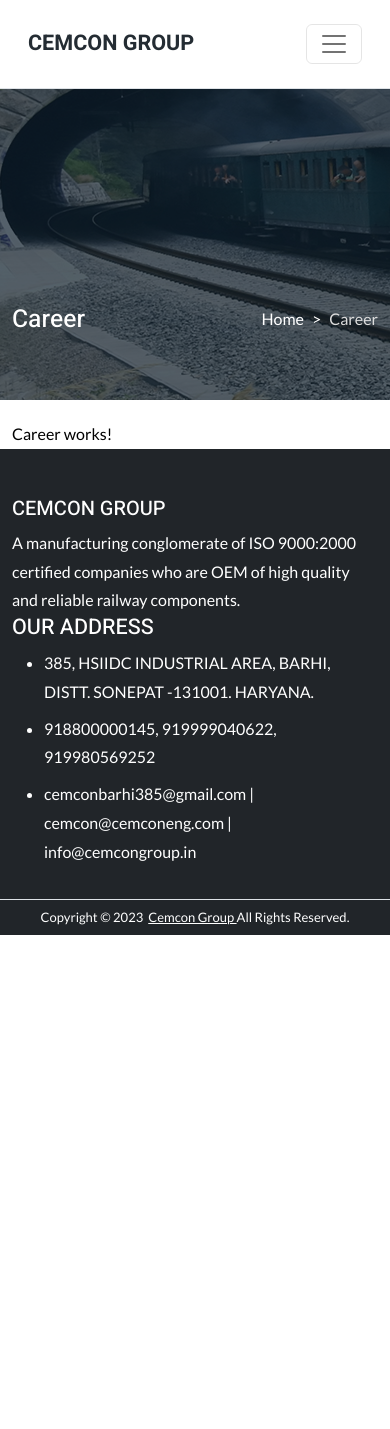
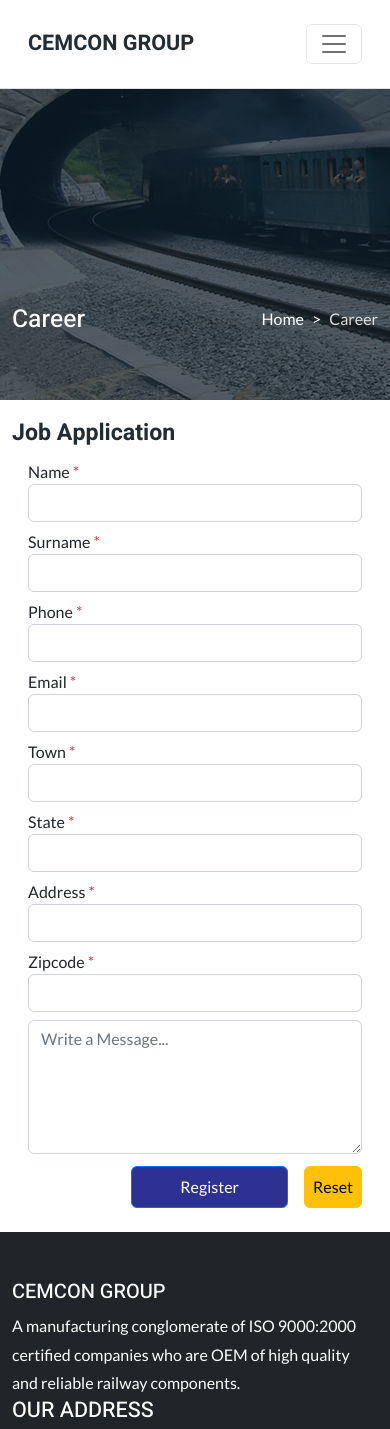
Before and after one commit to shahidweb/cemcongroup, an Angular app: page /career in a window 390 px wide. Shown: the top 1429 px of the page. Before the commit the page ends 935 px from the top, so only its background shows below. Built offline with nearby package versions, Linux system fonts and the light colour scheme.

Commit message:
careerModule

```diff
--- a/src/app/app-routing.module.ts
+++ b/src/app/app-routing.module.ts
@@ -7,11 +7,12 @@ import { CareerComponent } from './componets/career/career.component';
 import { ContactComponent } from './componets/contact/contact.component';
 
 const routes: Routes = [
-  { path: '', component: HomeComponent },
+  { path: 'home', component: HomeComponent },
   { path: 'about', component: AboutComponent },
   { path: 'product', component: ProductsComponent },
   { path: 'career', component: CareerComponent },
   { path: 'contact', component: ContactComponent },
+  { path: '', redirectTo: '/home', pathMatch: 'full' },
   { path: '**', component: HomeComponent }
 ];
 
--- a/src/app/app.module.ts
+++ b/src/app/app.module.ts
@@ -13,6 +13,7 @@ import { AboutComponent } from './componets/about/about.component';
 import { ProductsComponent } from './componets/products/products.component';
 import { CareerComponent } from './componets/career/career.component';
 import { ContactComponent } from './componets/contact/contact.component'
+import { FormsModule } from '@angular/forms';
 
 
 @NgModule({
@@ -31,6 +32,7 @@ import { ContactComponent } from './componets/contact/contact.component'
     AppRoutingModule,
     NgbModule,
     HttpClientModule,
+    FormsModule,
     SharedModule,
   ],
   providers: [],
--- a/src/app/componets/career/career.component.html
+++ b/src/app/componets/career/career.component.html
@@ -1,4 +1,94 @@
 <app-banner [data]="bannerData"></app-banner>
 <div class="container">
-    <p>Career works!</p>
+    <div class="row">
+        <div class="col-sm-12">
+            <h3 class="fw-bold">Job Application</h3>
+        </div>
+    </div>
+    <form class="mx-3" name="form" #f="ngForm" (ngSubmit)="f.form.valid && onSubmit()">
+        <div class="row">
+            <div class="col-sm-6 py-1">
+                <label>Name <span class="text-danger">*</span></label>
+                <input type="text" class="form-control" name="name" [(ngModel)]="form.name" required #name="ngModel"
+                    [ngClass]="{ 'is-invalid': f.submitted && name.errors }" />
+                <div *ngIf="f.submitted && name.errors" class="invalid-feedback">
+                    <div *ngIf="name.errors['required']">Name is required</div>
+                </div>
+            </div>
+
+            <div class="col-sm-6 py-1">
+                <label>Surname <span class="text-danger">*</span></label>
+                <input type="text" class="form-control" name="surname" [(ngModel)]="form.surname" required
+                    #surname="ngModel" [ngClass]="{ 'is-invalid': f.submitted && surname.errors }" />
+                <div *ngIf="f.submitted && surname.errors" class="invalid-feedback">
+                    <div *ngIf="surname.errors['required']">Surname is required</div>
+                </div>
+            </div>
+
+            <div class="col-sm-6 py-1">
+                <label>Phone <span class="text-danger">*</span></label>
+                <input type="text" class="form-control" name="phone" [(ngModel)]="form.phone" required #phone="ngModel"
+                    [ngClass]="{ 'is-invalid': f.submitted && phone.errors }" />
+                <div *ngIf="f.submitted && phone.errors" class="invalid-feedback">
+                    <div *ngIf="phone.errors['required']">Phone is required</div>
+                </div>
+            </div>
+
+            <div class="col-sm-6 py-1">
+                <label>Email <span class="text-danger">*</span> </label>
+                <input type="email" class="form-control" name="email" [(ngModel)]="form.email" required email
+                    #email="ngModel" [ngClass]="{ 'is-invalid': f.submitted && email.errors }" />
+                <div *ngIf="f.submitted && email.errors" class="invalid-feedback">
+                    <div *ngIf="email.errors['required']">Email is required</div>
+                    <div *ngIf="email.errors['email']">Email is invalid</div>
+                </div>
+            </div>
+
+            <div class="col-sm-3 py-1">
+                <label>Town <span class="text-danger">*</span></label>
+                <input type="text" class="form-control" name="town" [(ngModel)]="form.town" required #town="ngModel"
+                    [ngClass]="{ 'is-invalid': f.submitted && town.errors }" />
+                <div *ngIf="f.submitted && town.errors" class="invalid-feedback">
+                    <div *ngIf="town.errors['required']">Town is required</div>
+                </div>
+            </div>
+
+            <div class="col-sm-3 py-1">
+                <label>State <span class="text-danger">*</span></label>
+                <input type="text" class="form-control" name="state" [(ngModel)]="form.state" required #state="ngModel"
+                    [ngClass]="{ 'is-invalid': f.submitted && state.errors }" />
+                <div *ngIf="f.submitted && state.errors" class="invalid-feedback">
+                    <div *ngIf="state.errors['required']">State is required</div>
+                </div>
+            </div>
+
+            <div class="col-sm-3 py-1">
+                <label>Address <span class="text-danger">*</span></label>
+                <input type="text" class="form-control" name="address" [(ngModel)]="form.address" required
+                    #address="ngModel" [ngClass]="{ 'is-invalid': f.submitted && address.errors }" />
+                <div *ngIf="f.submitted && address.errors" class="invalid-feedback">
+                    <div *ngIf="address.errors['required']">Address is required</div>
+                </div>
+            </div>
+
+            <div class="col-sm-3 py-1">
+                <label>Zipcode <span class="text-danger">*</span></label>
+                <input type="text" class="form-control" name="zipcode" [(ngModel)]="form.zipcode" required
+                    #zipcode="ngModel" [ngClass]="{ 'is-invalid': f.submitted && zipcode.errors }" />
+                <div *ngIf="f.submitted && zipcode.errors" class="invalid-feedback">
+                    <div *ngIf="zipcode.errors['required']">Zipcode is required</div>
+                </div>
+            </div>
+
+            <div class="col-sm-12 py-1">
+                <textarea class="form-control" placeholder="Write a Message..." rows="5" [(ngModel)]="form.message"
+                    name="message"></textarea>
+            </div>
+
+            <div class="form-group text-end py-2 mb-3">
+                <button type="submit" class="btn btn-primary p-2 px-5 me-3">Register</button>
+                <button type="button" (click)="onReset(f)" class="btn btn-warning p-2 float-right">Reset</button>
+            </div>
+        </div>
+    </form>
 </div>
--- a/src/app/componets/career/career.component.ts
+++ b/src/app/componets/career/career.component.ts
@@ -1,4 +1,5 @@
 import { Component } from '@angular/core';
+import { NgForm } from '@angular/forms';
 import { CoreService } from 'src/app/common/core.service';
 
 @Component({
@@ -8,10 +9,30 @@ import { CoreService } from 'src/app/common/core.service';
 })
 export class CareerComponent {
   bannerData: any = {};
+  form = {
+    name: '',
+    surname: '',
+    phone: '',
+    email: '',
+    town: '',
+    state: '',
+    address: '',
+    zipcode: '',
+    message: '',
+  };
 
   constructor(private coreService: CoreService) {
     this.coreService.getHttp('career.json').subscribe((res: any) => {
       this.bannerData = res.banner;
     })
   }
+
+
+  onSubmit(): void {
+    console.log(JSON.stringify(this.form, null, 2));
+  }
+
+  onReset(form: NgForm): void {
+    form.reset();
+  }
 }
--- a/src/app/componets/contact/contact.component.html
+++ b/src/app/componets/contact/contact.component.html
@@ -1,4 +1,67 @@
 <app-banner [data]="bannerData"></app-banner>
 <div class="container">
-    <p>Contact works!</p>
+    <div class="row">
+        <div class="col-sm-8">
+            <h3 class="fw-bold">Quotation</h3>
+            <form class="mx-3" name="form" #f="ngForm" (ngSubmit)="f.form.valid && onSubmit()">
+                <div class="row">
+                    <div class="col-sm-6 py-1">
+                        <label>Name <span class="text-danger">*</span></label>
+                        <input type="text" class="form-control" name="name" [(ngModel)]="form.name" required
+                            #name="ngModel" [ngClass]="{ 'is-invalid': f.submitted && name.errors }" />
+                        <div *ngIf="f.submitted && name.errors" class="invalid-feedback">
+                            <div *ngIf="name.errors['required']">Name is required</div>
+                        </div>
+                    </div>
+
+                    <div class="col-sm-6 py-1">
+                        <label>Phone <span class="text-danger">*</span></label>
+                        <input type="text" class="form-control" name="phone" [(ngModel)]="form.phone" required
+                            #phone="ngModel" [ngClass]="{ 'is-invalid': f.submitted && phone.errors }" />
+                        <div *ngIf="f.submitted && phone.errors" class="invalid-feedback">
+                            <div *ngIf="phone.errors['required']">Phone is required</div>
+                        </div>
+                    </div>
+
+                    <div class="col-sm-6 py-1">
+                        <label>Email <span class="text-danger">*</span> </label>
+                        <input type="email" class="form-control" name="email" [(ngModel)]="form.email" required email
+                            #email="ngModel" [ngClass]="{ 'is-invalid': f.submitted && email.errors }" />
+                        <div *ngIf="f.submitted && email.errors" class="invalid-feedback">
+                            <div *ngIf="email.errors['required']">Email is required</div>
+                            <div *ngIf="email.errors['email']">Email is invalid</div>
+                        </div>
+                    </div>
+
+                    <div class="col-sm-6 py-1">
+                        <label>Subject <span class="text-danger">*</span></label>
+                        <input type="text" class="form-control" name="subject" [(ngModel)]="form.subject" required
+                            #subject="ngModel" [ngClass]="{ 'is-invalid': f.submitted && subject.errors }" />
+                        <div *ngIf="f.submitted && subject.errors" class="invalid-feedback">
+                            <div *ngIf="subject.errors['required']">Subject is required</div>
+                        </div>
+                    </div>
+
+                    <div class="col-sm-12 py-1">
+                        <textarea class="form-control" placeholder="Write a Message..." rows="5"
+                            [(ngModel)]="form.message" name="message"></textarea>
+                    </div>
+
+                    <div class="form-group text-end py-2 mb-3">
+                        <button type="submit" class="btn btn-primary p-2 px-5 me-3">Register</button>
+                        <button type="button" (click)="onReset(f)"
+                            class="btn btn-warning p-2 float-right">Reset</button>
+                    </div>
+                </div>
+            </form>
+        </div>
+        <div class="col-sm-4">
+            <h3 class="fw-bold">Office Address</h3>
+            <div class="col-lg-12 mt-4" *ngIf="address">
+                <ul>
+                    <li class="mb-2" *ngFor="let item of address.data"> {{item.title}} </li>
+                </ul>
+            </div>
+        </div>
+    </div>
 </div>
--- a/src/app/componets/contact/contact.component.ts
+++ b/src/app/componets/contact/contact.component.ts
@@ -1,4 +1,5 @@
 import { Component } from '@angular/core';
+import { NgForm } from '@angular/forms';
 import { CoreService } from 'src/app/common/core.service';
 
 @Component({
@@ -8,10 +9,29 @@ import { CoreService } from 'src/app/common/core.service';
 })
 export class ContactComponent {
   bannerData: any = {};
-
+  address: any = {};
+  form = {
+    name: '',
+    phone: '',
+    email: '',
+    subject: '',
+    message: '',
+  };
   constructor(private coreService: CoreService) {
     this.coreService.getHttp('contact.json').subscribe((res: any) => {
       this.bannerData = res.banner;
     })
+    this.coreService.getHttp('footer.json').subscribe((res: any) => {
+      this.address = res.ourAddress;
+    })
   }
+
+  onSubmit(): void {
+    console.log(JSON.stringify(this.form, null, 2));
+  }
+
+  onReset(form: NgForm): void {
+    form.reset();
+  }
+
 }
```
